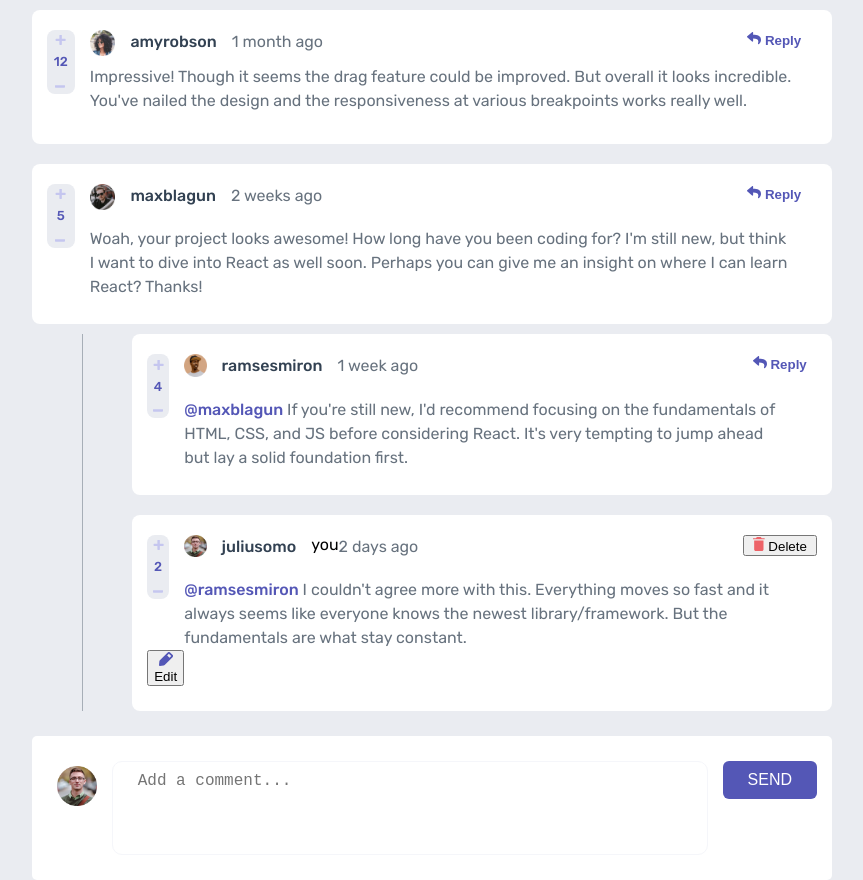
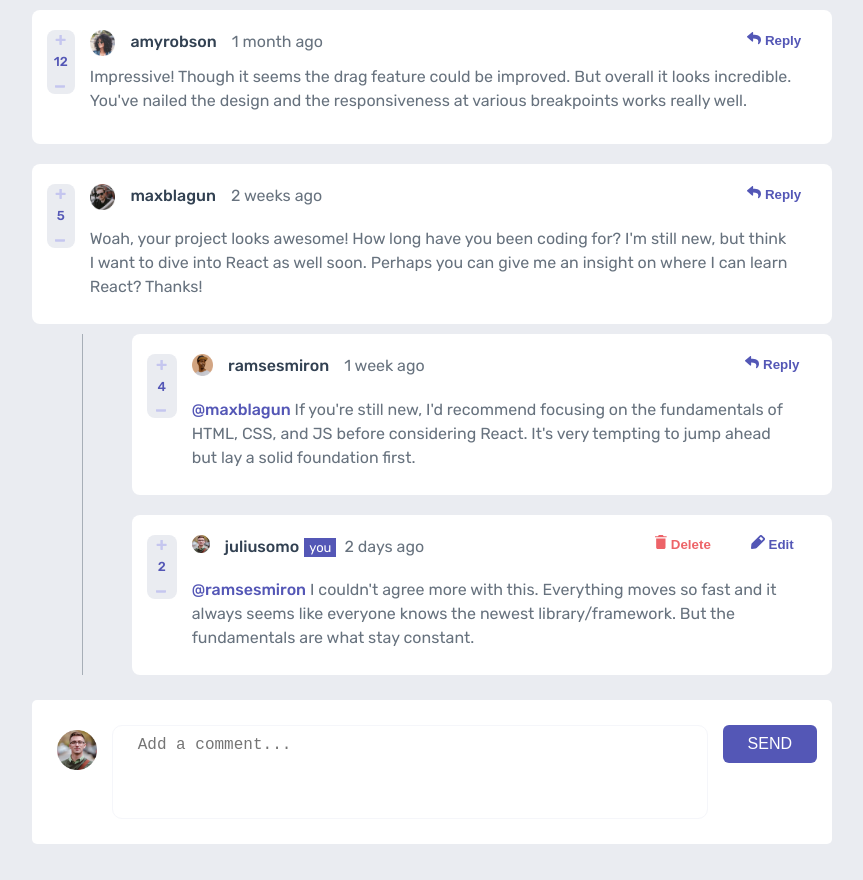
Before and after one commit to KamilKonopski/Interactive-comments-section, a plain HTML site: page index.html in a window 1280 px wide. Shown: the whole page, without its empty margins (208-1071 px from the left). After the commit the page ends 844 px from the top, so only its background shows below. Drawn offline with Linux system fonts and the light colour scheme.

Commit message:
add current user deskop styles

```diff
--- a/css/style.css
+++ b/css/style.css
@@ -114,6 +114,7 @@ body {
     cursor: pointer;
     font-weight: 700;
     margin-top: 2px;
+    transition: 0.2s linear;
 }
 
 .comment .content {
@@ -138,6 +139,7 @@ body {
 }
 
 .replies-container .reply-comment {
+    grid-template-columns: 1fr 12fr 2fr;
     margin: 0 0 20px;
     max-width: 700px;
 }
@@ -146,6 +148,47 @@ body {
     margin: 0;
 }
 
+.reply-comment.current-user-comment {
+    grid-template-areas:
+        "likes user delete edit"
+        "likes content content content";
+    grid-template-columns: 1fr 10fr 2fr 2fr;
+    grid-template-rows: 1fr 2fr;
+}
+
+.current-user-comment .user__current-user {
+    background-color: var(--moderate-blue);
+    color: var(--white);
+    font-size: 13px;
+    margin: 3px 8px 0 -10px;
+    padding: 2px 5px;
+}
+
+.current-user-comment .delete-btn {
+    background-color: transparent;
+    border: none;
+    color: var(--soft-red);
+    cursor: pointer;
+    font-weight: 700;
+    grid-area: delete;
+    transition: 0.2s linear;
+}
+
+.current-user-comment .edit-btn {
+    background-color: transparent;
+    border: none;
+    color: var(--moderate-blue);
+    cursor: pointer;
+    font-weight: 700;
+    grid-area: edit;
+    transition: 0.2s linear;
+}
+
+.reply-btn:hover,
+.delete-btn:hover,
+.edit-btn:hover {
+    opacity: 0.5;
+}
 
 .add-comment {
 
```
